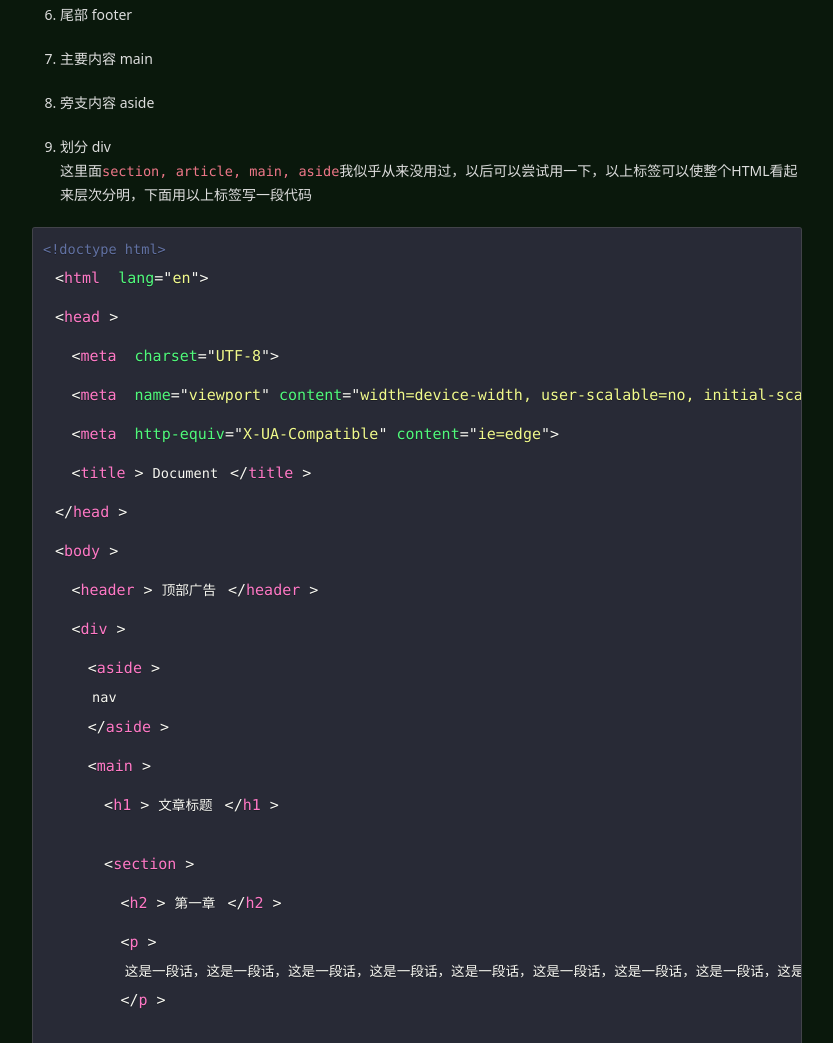
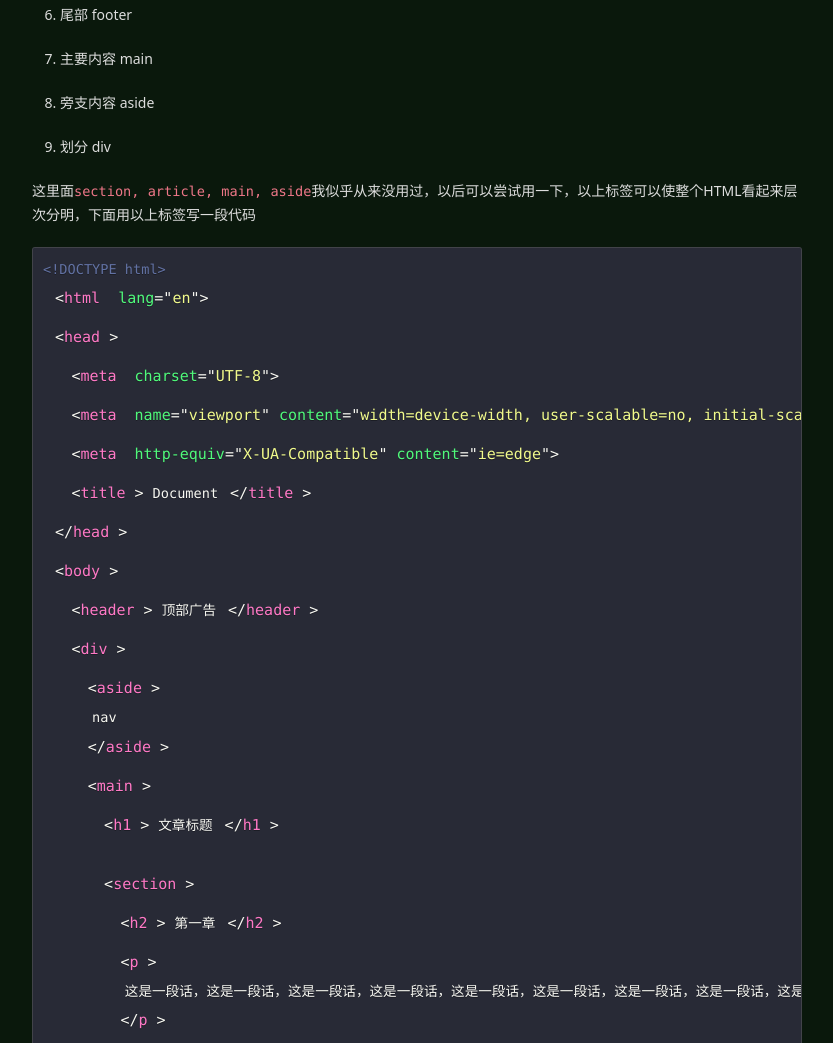
Before and after one commit to tony984321/tony984321.github.io, a plain HTML site: page posts/html入门/index.html in a window 1280 px wide. Shown: the part 1365-2408 px from the top of the page, without its empty margins (223-1056 px from the left). Drawn offline with Linux system fonts and the light colour scheme.

Commit message:
还是换行

```diff
--- a/posts/html入门/index.html
+++ b/posts/html入门/index.html
@@ -38,10 +38,10 @@
 <li>尾部 footer</li>
 <li>主要内容 main</li>
 <li>旁支内容 aside</li>
-<li>划分 div<br>
-这里面<code>section, article, main, aside</code>我似乎从来没用过，以后可以尝试用一下，以上标签可以使整个HTML看起来层次分明，下面用以上标签写一段代码</li>
+<li>划分 div</li>
 </ol>
-<div class="highlight"><pre class="chroma"><code class="language-html" data-lang="html"><span class="cp">&lt;!doctype html&gt;</span>
+<p>这里面<code>section, article, main, aside</code>我似乎从来没用过，以后可以尝试用一下，以上标签可以使整个HTML看起来层次分明，下面用以上标签写一段代码</p>
+<div class="highlight"><pre class="chroma"><code class="language-html" data-lang="html"><span class="cp">&lt;!DOCTYPE html&gt;</span>
 <span class="p">&lt;</span><span class="nt">html</span> <span class="na">lang</span><span class="o">=</span><span class="s">&#34;en&#34;</span><span class="p"></span><span class="p">&gt;</span>
 <span class="p">&lt;</span><span class="nt">head</span><span class="p"></span><span class="p">&gt;</span>
   <span class="p">&lt;</span><span class="nt">meta</span> <span class="na">charset</span><span class="o">=</span><span class="s">&#34;UTF-8&#34;</span><span class="p"></span><span class="p">&gt;</span>
@@ -92,8 +92,8 @@
 <li><code>hidden</code>, 可让标签内容消失，可通过css <code>display: block</code>再次显示</li>
 <li><code>id</code>,并非全局唯一，因为如果出现两个相同id，浏览器并不报错，因此非必须不建议用id</li>
 <li><code>style</code>, 定义标签样式，优先级别 css &lt; elem_style &lt; js</li>
-<li><code>tabindex</code>, 不常用，定义标签tab切换的优先级别，tabindex = 0 表示优先级在最后，tabindex = 1表示不在切换范围内
-7。 <code>title</code>, 定义鼠标移到dom上所显示的文字</li>
+<li><code>tabindex</code>, 不常用，定义标签tab切换的优先级别，tabindex = 0 表示优先级在最后，tabindex = 1表示不在切换范围内</li>
+<li><code>title</code>, 定义鼠标移到dom上所显示的文字</li>
 </ol>
 <h4 id="html默认样式">HTML默认样式</h4>
 <p>每个标签都有默认样式，但这些样式通常不是很好看，所以我们写前端代码前，通常要reset一些默认样式，示例如下：</p>
```
